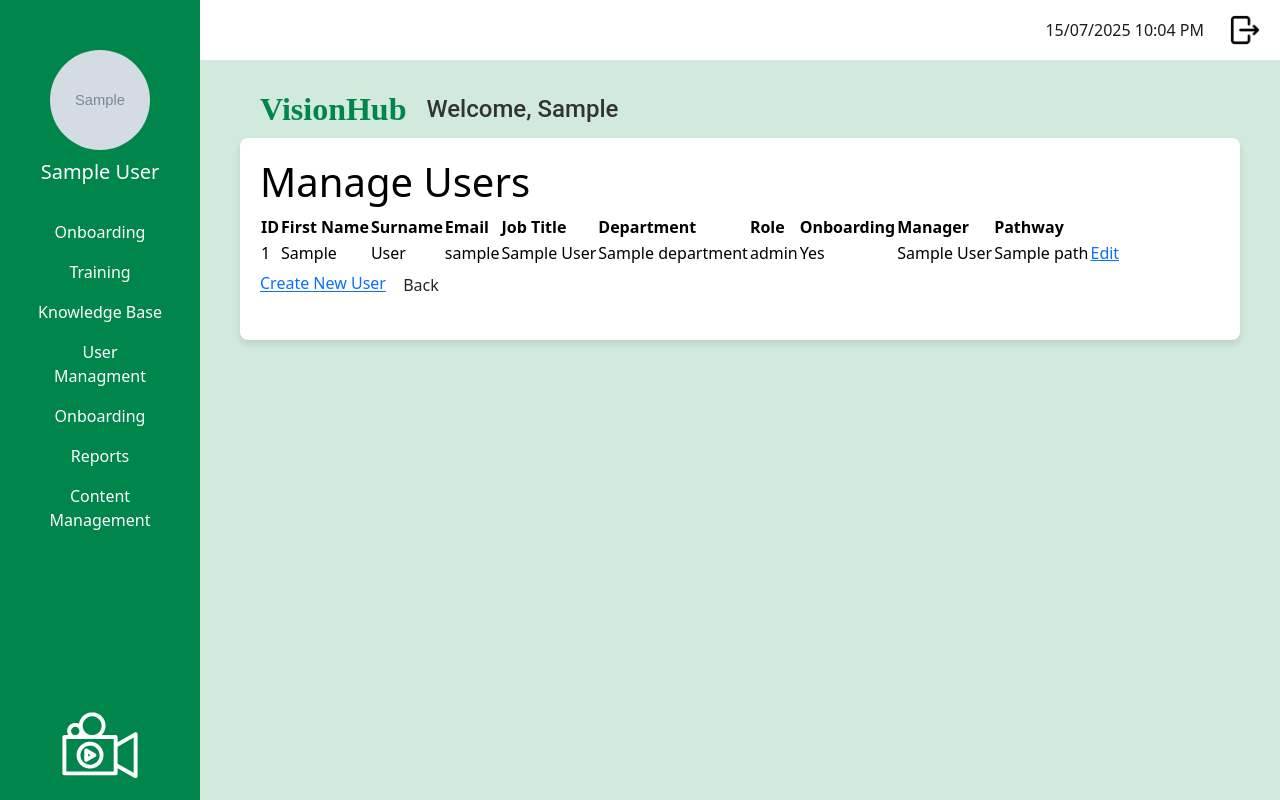
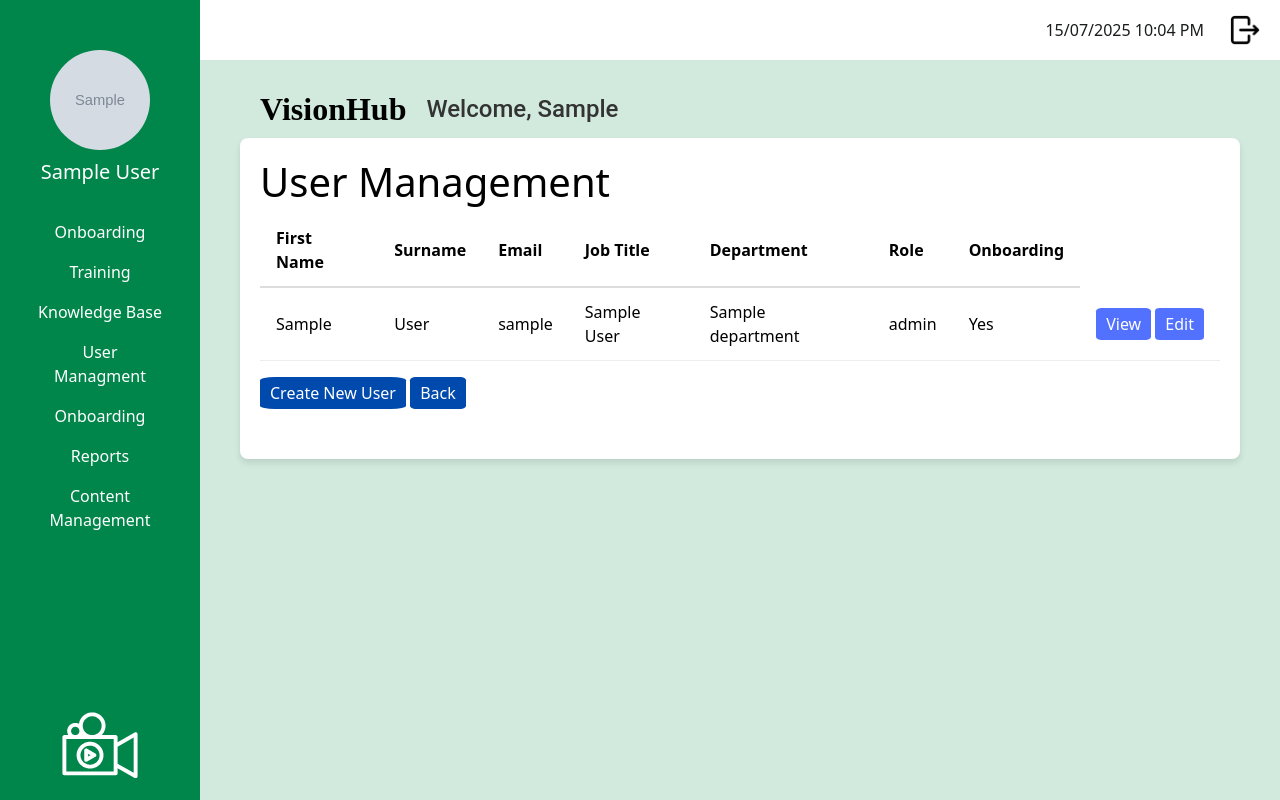
Before and after one commit to Alanna-Mc/vision-hub, a Flask app: page /admin/manage_users in a window 1280 px wide. Run offline with Flask 3, Linux system fonts and the light colour scheme; a user stored in the database is signed in; tables that the repository leaves empty hold one stand-in row (values such as "Sample post"); grey boxes marked "Sample" are stand-in pictures; some libraries are stand-ins or nearby versions.

Commit message:
Added css  styling to buttons & tables. Applied to user management page.

```diff
--- a/app/static/css/stylesheet.css
+++ b/app/static/css/stylesheet.css
@@ -82,7 +82,7 @@ body {
     font-family: 'Playfair Display', serif;
     font-size: 2rem;
     font-weight: bold;
-    color: #00854a;
+    color: #000000;
     margin: 0;
     margin-right: 20px;
 }
@@ -143,8 +143,73 @@ body {
     height: 10px;
     border-radius: 5px;
 }
+/* ------------------------------------- Table Styling ------------------------------------- */
 
-/* Login Page Styling*/
+/* Makes the table container scrollable */
+.table-wrapper {
+  max-height: 400px;
+  overflow-y: auto;
+  margin-bottom: 1.5rem;
+}
+
+/* full-width table with separated borders */
+.user-table {
+  width: 100%;
+  border-collapse: separate;
+  border-spacing: 0;
+}
+
+/* sticky header row */
+.user-table thead th {
+  position: sticky;
+  top: 0;
+  border-bottom: 2px solid #ddd;
+  z-index: 2;
+}
+
+/* cell padding & alignment */
+.user-table th,
+.user-table td {
+  padding: 0.75rem 1rem;
+  text-align: left;
+  vertical-align: middle;
+  border-bottom: 1px solid #eee;
+}
+
+/* narrow “Actions” column so buttons don’t stretch everything */
+.user-table th:last-child,
+.user-table td:last-child {
+  white-space: nowrap;
+  width: 1%;
+}
+
+/* ------------------------------------- Button Styling ------------------------------------- */
+
+.royal-blue-button {
+    background-color: #5271FF;
+    color: white;
+    padding: 5px 10px;
+    border-radius: 10%;
+    text-decoration: none;
+    margin: auto;
+}
+
+.dark-blue-button {
+    background-color: #004AAD;
+    color: white;
+    padding: 5px 10px;
+    border-radius: 10%;
+    text-decoration: none;
+    margin: auto;
+}
+
+.button-container-outside-table {
+    display: inline-block;
+    margin-top: 20px;
+    margin-bottom: 10px;
+}
+
+/* ----------------------------------- Login Page Styling ------------------------------------- */
 body.login-page {
     background-color: #ffff;
     display: flex;
--- a/app/templates/admin/manageUsers.html
+++ b/app/templates/admin/manageUsers.html
@@ -3,11 +3,11 @@
 {% block content %}
 <html>
     <body>
-        <h1>Manage Users</h1>
-        <table class="w3-table w3-bordered w3-striped">
+        <h1 class>User Management</h1>
+        <div class = "table-wrapper">
+        <table class= "user-table">
             <thead>
                 <tr>
-                    <th>ID</th>
                     <th>First Name</th>
                     <th>Surname</th>
                     <th>Email</th>
@@ -15,14 +15,11 @@
                     <th>Department</th>
                     <th>Role</th>
                     <th>Onboarding</th>
-                    <th>Manager</th>
-                    <th>Pathway</th>
                 </tr>
             </thead>
             <tbody>
                 {% for user in users %}
                 <tr>
-                    <td>{{ user.id }}</td>
                     <td>{{ user.first_name }}</td>
                     <td>{{ user.surname }}</td>
                     <td>{{ user.username }}</td>
@@ -31,31 +28,18 @@
                     <td>{{ user.role.role_name }}</td>
                     <td>{{ 'Yes' if user.is_onboarding else 'No' }}</td>
                     <td>
-                        {% if user.manager_id %}
-                            {{ user.manager.first_name }} {{ user.manager.surname }}
-                        {% else %}
-                            None
-                        {% endif %}
-                    </td>
-                    <td>
-                        {% if user.onboarding_path %}
-                            {{ user.onboarding_path.path_name }}
-                        {% else %}
-                            None
-                        {% endif %}
-                    </td>
-                    <td>
-                        <a href="{{ url_for('edit_user', user_id=user.id) }}">Edit</a>
+                        <a class = "royal-blue-button" href="{{ url_for('view_user', user_id=user.id) }}">View</a>
+                        <a class = "royal-blue-button" href="{{ url_for('edit_user', user_id=user.id) }}">Edit</a>
                     </td>
                 </tr>
                 {% endfor %}
             </tbody>
         </table>
-        <p>
-            <a href="{{ url_for('register_user') }}">Create New User</a>
-            <a href="{{ url_for('admin_dashboard') }}" class="btn">Back</a>
-        </p>
-
+            <div class = "button-container-outside-table">
+                <a class = "dark-blue-button" href="{{ url_for('register_user') }}">Create New User</a>
+                <a class = "dark-blue-button" href="{{ url_for('admin_dashboard') }}" class="btn">Back</a>
+            </div>
+        </div>
     </body>
 </html>
 {% endblock %}
```
